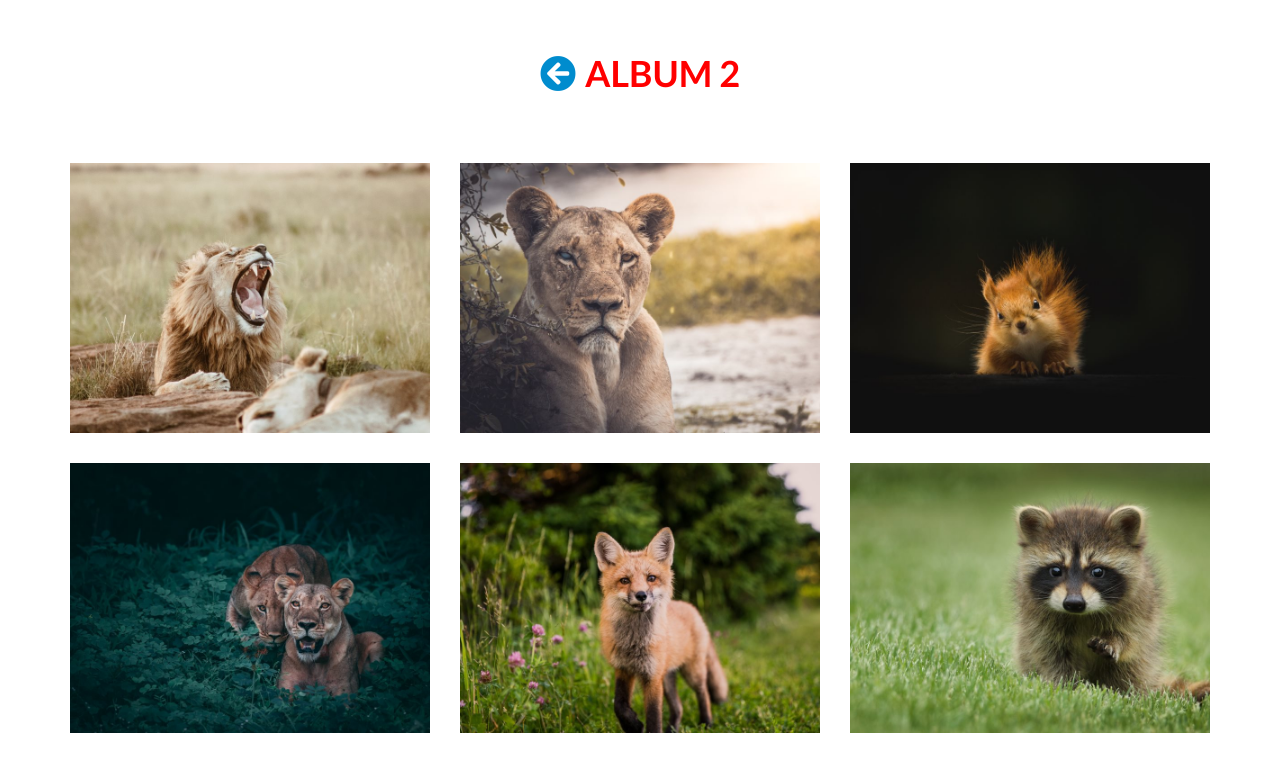
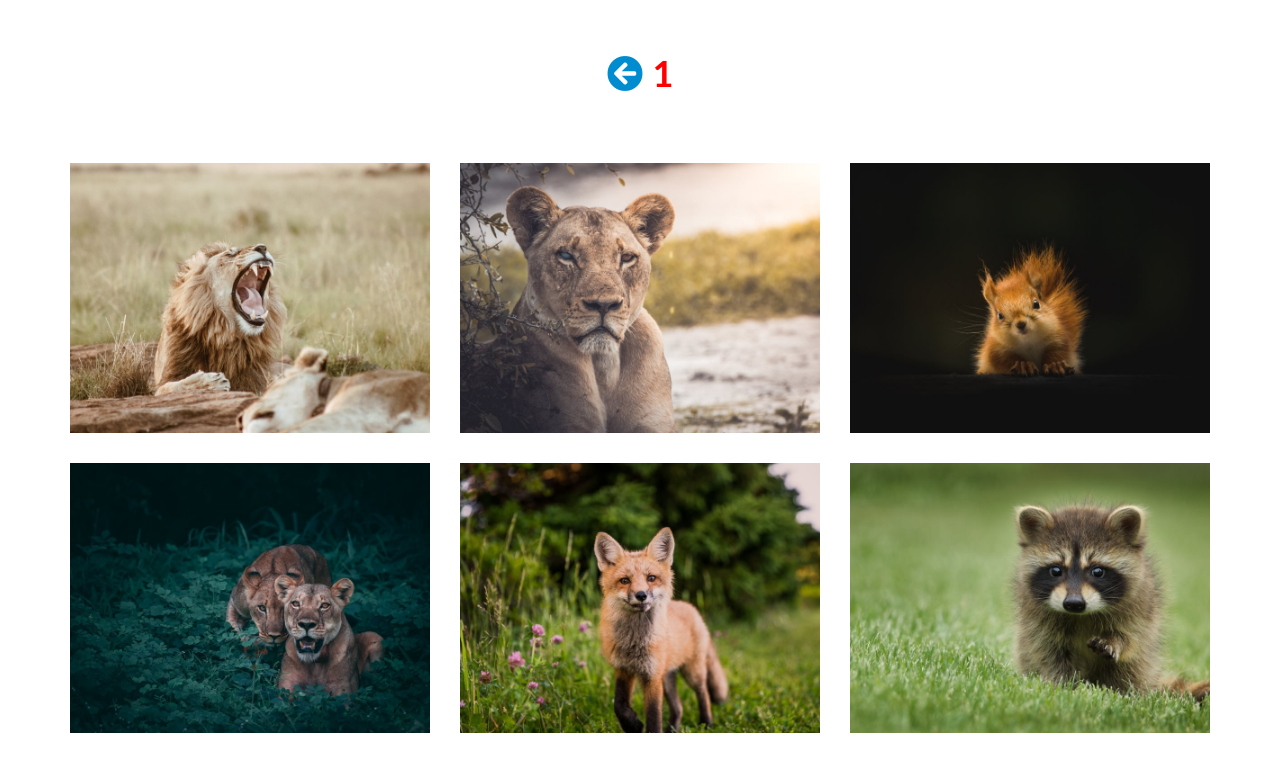
Before and after one commit to rob-now/photo-albums--react, a React (Create React App) app: page /album/1/1 in a window 1280 px wide. Shown: the top 772 px of the page. Built offline with nearby package versions, Linux system fonts and the light colour scheme.

Commit message:
Routing changes and displaying correct album names on PhotosGridView

```diff
--- a/public/database/albums.json
+++ b/public/database/albums.json
@@ -21,12 +21,12 @@
   },
   {
     "id": 4,
-    "albumName": null,
+    "albumName": "",
     "url": "http://via.placeholder.com/800x600"
   },
   {
     "id": 5,
-    "albumName": null,
+    "albumName": "",
     "url": "http://via.placeholder.com/800x600"
   }
 ]
--- a/src/Routes/Routes.js
+++ b/src/Routes/Routes.js
@@ -9,7 +9,7 @@ class Routes extends Component {
     return (
       <Fragment>
         <Route exact path="/" component={AlbumsView}/>
-        <Route path="/album/:albumId" component={PhotosGridView}/>
+        <Route path="/album/:albumName?/:albumId" component={PhotosGridView}/>
       </Fragment>
     )
   }
--- a/src/components/AlbumsView.js
+++ b/src/components/AlbumsView.js
@@ -31,7 +31,10 @@ class AlbumsView extends Component {
                       <div
                         className="PhotoAlbums__Album--Description--Container"
                         onClick={() =>
-                          this.props.history.push(`/album/${id}`)}
+                          albumName !== "" ?
+                            this.props.history.push(`/album/${albumName}/${id}`) :
+                            this.props.history.push(`/album/${id}`)
+                        }
                       >
                         <p
                           className="PhotoAlbums__Album--Description"
--- a/src/components/PhotosGridView.js
+++ b/src/components/PhotosGridView.js
@@ -11,6 +11,8 @@ class PhotosGridView extends Component {
     this.props.history.push('/')
 
   render() {
+    const {albumId, albumName} = this.props.match.params
+
     return (
       <div className="fadeIn">
         <h1>
@@ -19,7 +21,7 @@ class PhotosGridView extends Component {
             onClick={this.handleGoBackToAlbums}
           >&nbsp;</i>
           <span
-          className="PhotosGridView__AlbumNumber">Album {parseInt(this.props.match.params.albumId, 10) + 1}
+            className="PhotosGridView__AlbumNumber">{albumName || `Album ${parseInt(albumId, 10) + 1}`}
           </span>
         </h1>
         <PhotoItem {...this.props}/>
```
